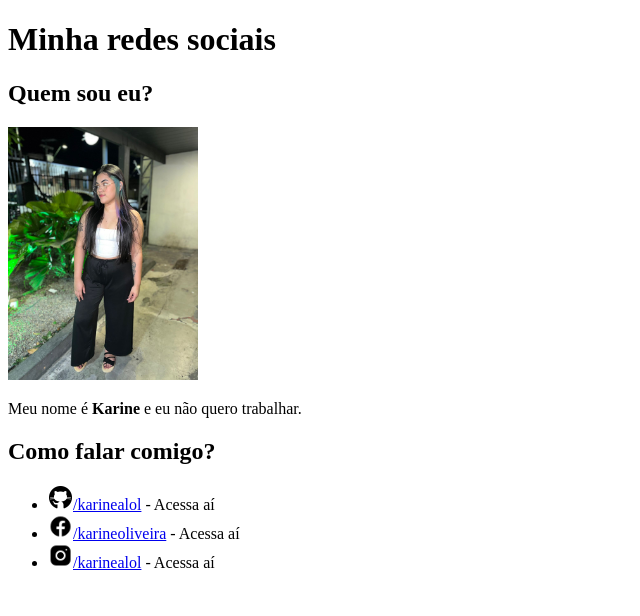
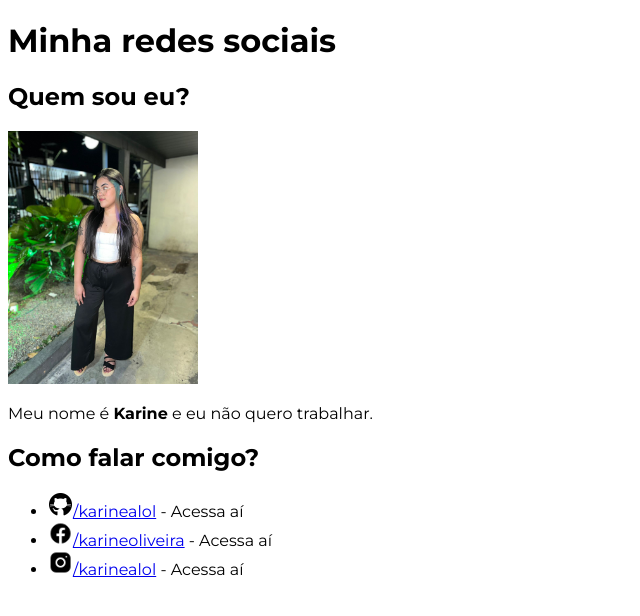
Before and after one commit to karinealol/sociais, a plain HTML site: page index.html in a window 1280 px wide. Shown: the whole page, without its empty margins (0-640 px from the left). Drawn offline with Linux system fonts and the light colour scheme.

Commit message:
new font

```diff
--- a/index.html
+++ b/index.html
@@ -3,6 +3,10 @@
   <head>
     <meta charset="UTF-8" />
     <meta name="viewport" content="width=, initial-scale=1.0" />
+    <link rel="stylesheet" href="style.css">
+    <link rel="preconnect" href="https://fonts.googleapis.com">
+    <link rel="preconnect" href="https://fonts.gstatic.com" crossorigin>
+    <link href="https://fonts.googleapis.com/css2?family=Montserrat:ital,wght@0,100..900;1,100..900&display=swap" rel="stylesheet">
     <title>Social</title>
   </head>
   <body>
--- /dev/null
+++ b/style.css
@@ -0,0 +1,3 @@
+* {
+    font-family: "Montserrat", sans-serif;
+}
```
